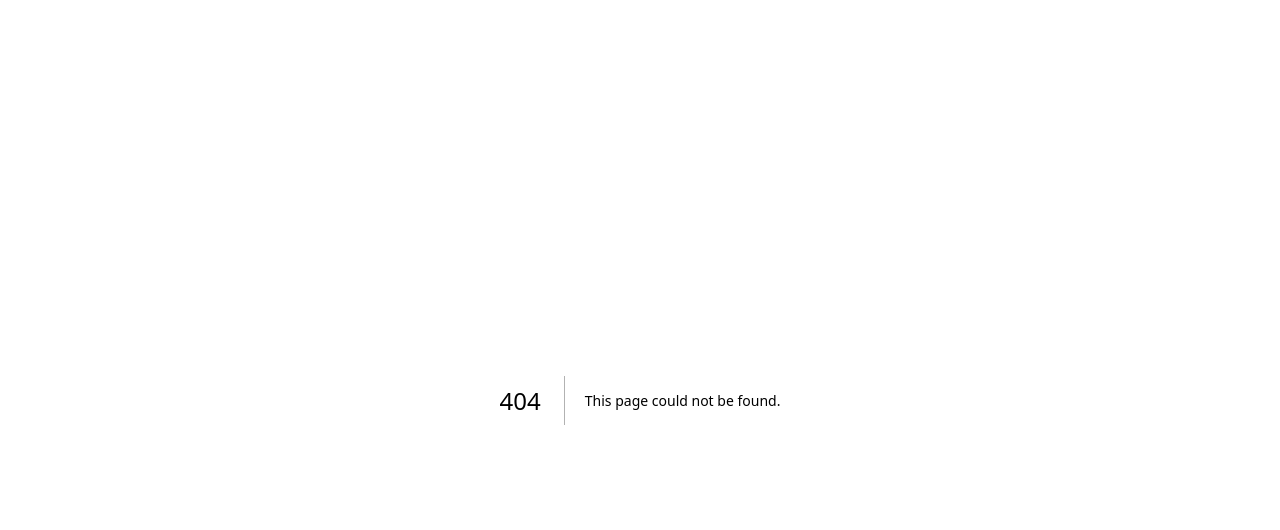
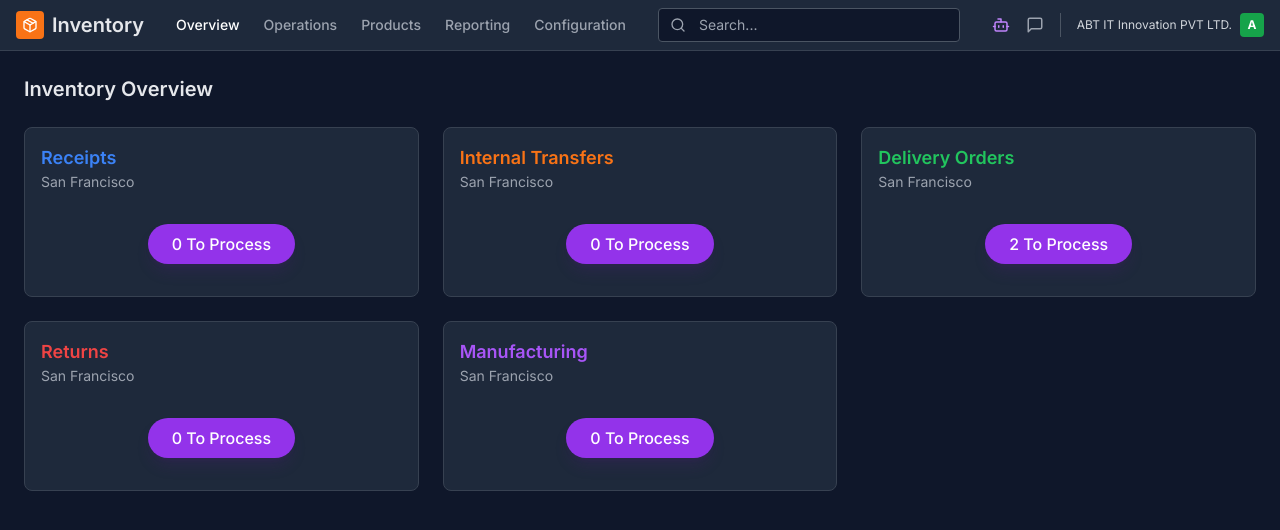
Before and after one commit to abubaker082512/ERP_CRM, a Next.js app in the folder frontend/: page /inventory in a window 1280 px wide. Before the commit this address had no page. Shown: the top 530 px of the page. Built offline with nearby package versions, Linux system fonts and the light colour scheme; sample sign-in values are in the browser's storage.

Commit message:
Implement Inventory Frontend Dashboard

```diff
--- /dev/null
+++ b/frontend/app/inventory/layout.tsx
@@ -0,0 +1,25 @@
+"use client";
+
+import { useEffect, useState } from 'react';
+import { useRouter } from 'next/navigation';
+
+export default function InventoryLayout({ children }: { children: React.ReactNode }) {
+    const router = useRouter();
+    const [mounted, setMounted] = useState(false);
+
+    useEffect(() => {
+        setMounted(true);
+        const token = localStorage.getItem('token');
+        if (!token) {
+            router.push('/login');
+        }
+    }, [router]);
+
+    if (!mounted) return null;
+
+    return (
+        <div className="min-h-screen bg-[#0F172A] text-white flex flex-col">
+            {children}
+        </div>
+    );
+}
--- /dev/null
+++ b/frontend/app/inventory/page.tsx
@@ -0,0 +1,47 @@
+"use client";
+
+import InventoryHeader from '@/components/inventory/InventoryHeader';
+import { MoreHorizontal } from 'lucide-react';
+
+export default function InventoryPage() {
+    // Mock data for dashboard cards
+    const operations = [
+        { id: 1, name: 'Receipts', warehouse: 'San Francisco', count: 0, color: 'text-blue-500', button: '0 To Process' },
+        { id: 2, name: 'Internal Transfers', warehouse: 'San Francisco', count: 0, color: 'text-orange-500', button: '0 To Process' },
+        { id: 3, name: 'Delivery Orders', warehouse: 'San Francisco', count: 2, color: 'text-green-500', button: '2 To Process' },
+        { id: 4, name: 'Returns', warehouse: 'San Francisco', count: 0, color: 'text-red-500', button: '0 To Process' },
+        { id: 5, name: 'Manufacturing', warehouse: 'San Francisco', count: 0, color: 'text-purple-500', button: '0 To Process' },
+    ];
+
+    return (
+        <div className="flex flex-col h-screen">
+            <InventoryHeader />
+
+            <div className="flex-1 overflow-auto p-6">
+                <h2 className="text-xl font-semibold text-gray-200 mb-6">Inventory Overview</h2>
+
+                <div className="grid grid-cols-1 md:grid-cols-2 lg:grid-cols-3 gap-6">
+                    {operations.map((op) => (
+                        <div key={op.id} className="bg-[#1E293B] border border-gray-700 rounded-lg p-4 hover:border-gray-500 transition-colors cursor-pointer group">
+                            <div className="flex justify-between items-start mb-4">
+                                <div>
+                                    <h3 className={`font-semibold text-lg ${op.color}`}>{op.name}</h3>
+                                    <p className="text-sm text-gray-400">{op.warehouse}</p>
+                                </div>
+                                <button className="text-gray-500 hover:text-white opacity-0 group-hover:opacity-100 transition-opacity">
+                                    <MoreHorizontal size={20} />
+                                </button>
+                            </div>
+
+                            <div className="flex justify-center py-4">
+                                <button className="bg-purple-600 hover:bg-purple-700 text-white px-6 py-2 rounded-full font-medium shadow-lg shadow-purple-900/20">
+                                    {op.button}
+                                </button>
+                            </div>
+                        </div>
+                    ))}
+                </div>
+            </div>
+        </div>
+    );
+}
--- /dev/null
+++ b/frontend/components/inventory/InventoryHeader.tsx
@@ -0,0 +1,71 @@
+"use client";
+
+import Link from 'next/link';
+import { usePathname } from 'next/navigation';
+import { Search, Settings, MessageSquare, Bot, LayoutGrid, List, Filter, ChevronDown, Package } from 'lucide-react';
+
+export default function InventoryHeader({ onNewClick }: { onNewClick?: () => void }) {
+    const pathname = usePathname();
+
+    const navItems = [
+        { name: 'Overview', href: '/inventory' },
+        { name: 'Operations', href: '/inventory/operations' },
+        { name: 'Products', href: '/inventory/products' },
+        { name: 'Reporting', href: '/inventory/reporting' },
+        { name: 'Configuration', href: '/inventory/configuration' },
+    ];
+
+    return (
+        <header className="bg-[#1E293B] border-b border-gray-700 text-white">
+            <div className="flex items-center justify-between px-4 py-2">
+                <div className="flex items-center gap-4">
+                    <Link href="/" className="flex items-center gap-2 text-xl font-semibold text-gray-200 hover:text-white">
+                        <div className="bg-orange-500 w-7 h-7 flex items-center justify-center rounded text-sm font-bold text-white">
+                            <Package size={16} />
+                        </div>
+                        Inventory
+                    </Link>
+
+                    <nav className="flex items-center gap-6 ml-4">
+                        {navItems.map((item) => (
+                            <Link
+                                key={item.name}
+                                href={item.href}
+                                className={`text-sm font-medium transition-colors ${pathname === item.href || (item.href !== '/inventory' && pathname.startsWith(item.href)) ? 'text-white' : 'text-gray-400 hover:text-gray-200'
+                                    }`}
+                            >
+                                {item.name}
+                            </Link>
+                        ))}
+                    </nav>
+                </div>
+
+                <div className="flex-1 max-w-xl mx-8">
+                    <div className="relative flex items-center">
+                        <Search className="absolute left-3 text-gray-400" size={16} />
+                        <input
+                            type="text"
+                            placeholder="Search..."
+                            className="w-full bg-[#0F172A] border border-gray-600 rounded px-10 py-1.5 text-sm text-gray-200 focus:outline-none focus:border-purple-500"
+                        />
+                    </div>
+                </div>
+
+                <div className="flex items-center gap-4">
+                    <button className="text-gray-400 hover:text-white flex items-center gap-1">
+                        <Bot size={18} className="text-purple-400" />
+                    </button>
+                    <button className="text-gray-400 hover:text-white relative">
+                        <MessageSquare size={18} />
+                    </button>
+                    <div className="flex items-center gap-2 border-l border-gray-600 pl-4">
+                        <span className="text-xs text-gray-300 hidden md:inline">ABT IT Innovation PVT LTD.</span>
+                        <div className="w-6 h-6 bg-green-600 rounded flex items-center justify-center text-xs font-bold">
+                            A
+                        </div>
+                    </div>
+                </div>
+            </div>
+        </header>
+    );
+}
```
